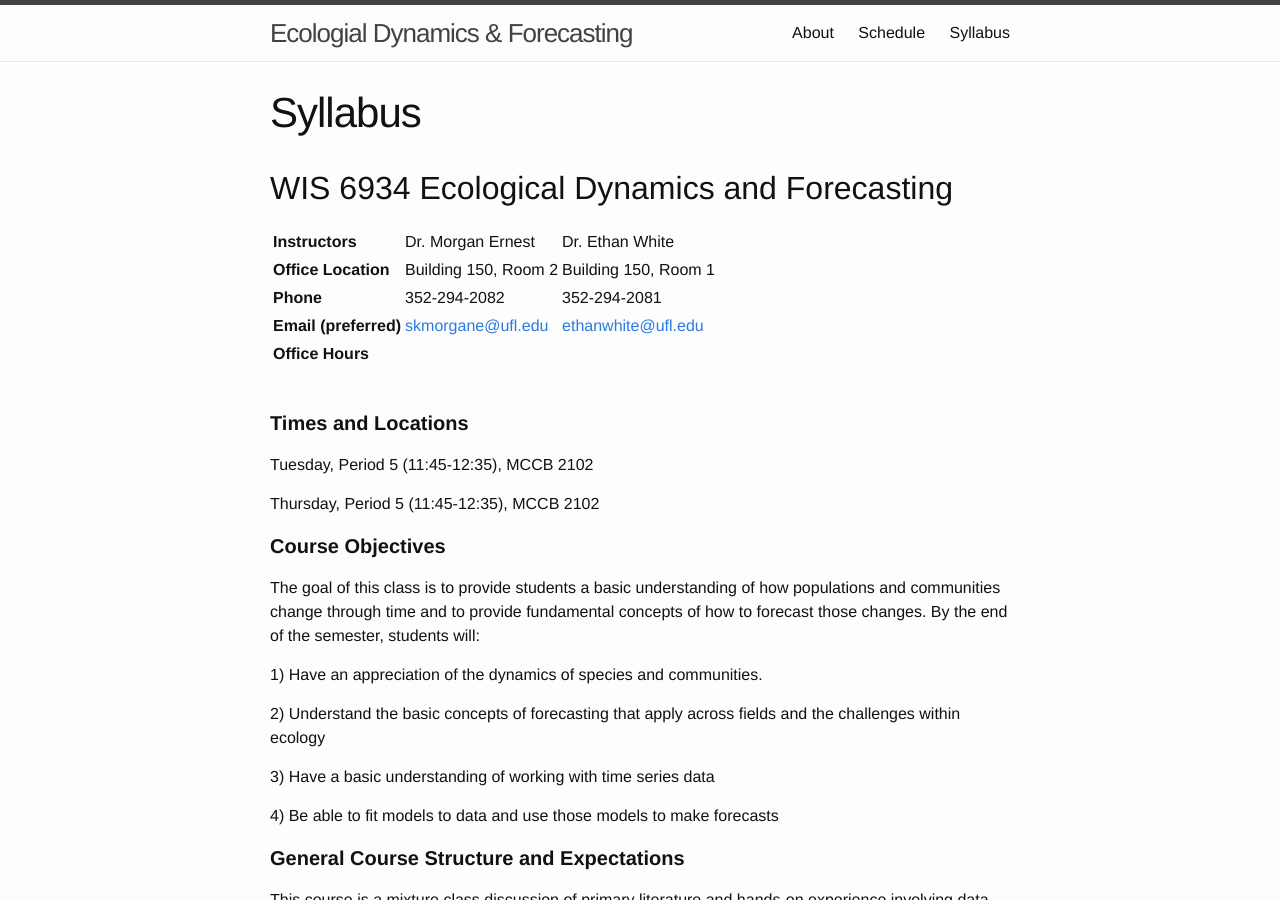
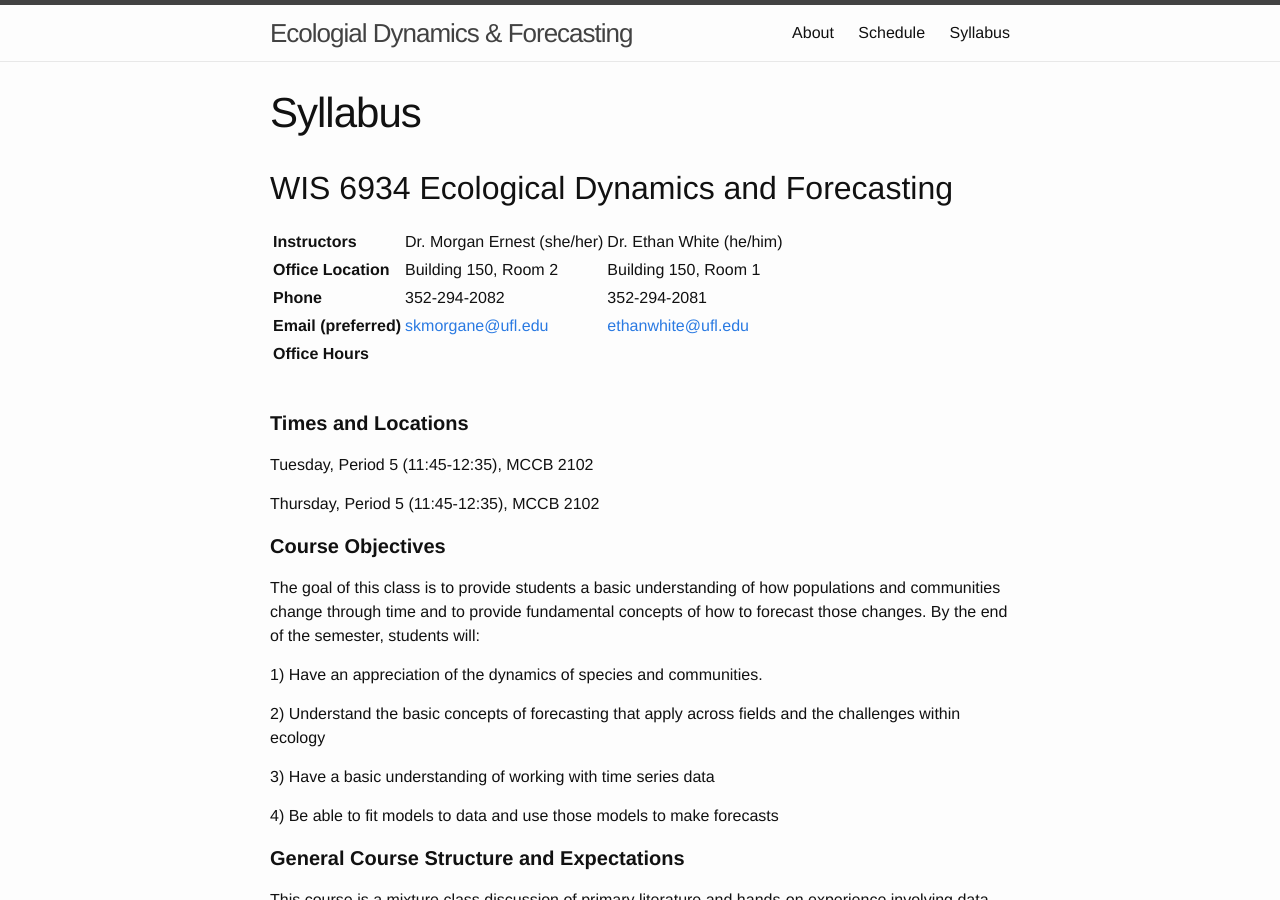
Before and after one commit to weecology/forecasting-dynamics-course, a Jekyll site: the page built from syllabus.md, in a window 1280 px wide and 900 px high. Built offline with Jekyll 4.4.1, drawn with Linux system fonts in a browser that asks for light colours.

Commit message:
Add intstructor pronouns to syllabus

```diff
--- a/syllabus.md
+++ b/syllabus.md
@@ -5,7 +5,7 @@ title: Syllabus
 
 ## WIS 6934 Ecological Dynamics and Forecasting
 
-  |**Instructors**        |Dr. Morgan Ernest        | Dr. Ethan White
+  |**Instructors**        |Dr. Morgan Ernest (she/her)       | Dr. Ethan White (he/him)
   |**Office Location**    |Building 150, Room 2     | Building 150, Room 1
   |**Phone**              |352-294-2082             | 352-294-2081
   |**Email (preferred)**  |<skmorgane@ufl.edu>      | <ethanwhite@ufl.edu>
```
